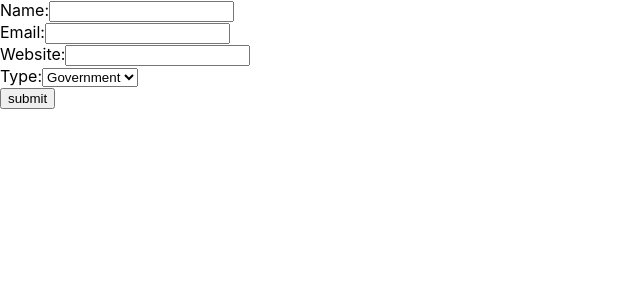
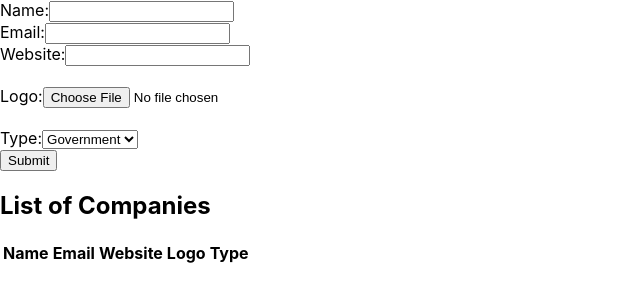
Before and after one commit to Mohamed-lehbib/Company_app, a React (Create React App) app: page / in a window 1280 px wide. Shown: the top 302 px of the page, without its empty margins (0-640 px from the left). Built offline with nearby package versions, Linux system fonts and the light colour scheme.

Commit message:
adding the modification

```diff
--- a/src/components/CreateCompany.tsx
+++ b/src/components/CreateCompany.tsx
@@ -1,17 +1,81 @@
 import React, { FormEvent, useState } from "react";
+import ListCompanies from "./ListCompanies";
 
 export default function CreateCompany() {
   const [name, setName] = useState<string>("");
   const [email, setEmail] = useState<string>("");
   const [url, setUrl] = useState<string>("");
-  const [logo, setLogo] = useState<File | null>(null);
-  const [type, setType] = useState("Government");
-  const [companies, setCompanies] = useState<Company[]>([])
-  function handleSubmit(e: FormEvent<HTMLFormElement>) {
+  const [logo, setLogo] = useState<File | null>(null); // State for storing the file object
+  const [logoPath, setLogoPath] = useState<string>(""); // State for storing the path of the logo image
+  const [type, setType] = useState<string>("Government");
+  const [companies, setCompanies] = useState<Company[]>([]);
+
+  function handleSubmit(e: FormEvent<HTMLFormElement>): void {
     e.preventDefault();
+    if (
+      !name ||
+      !email ||
+      !url ||
+      !isValidEmail(email) ||
+      !isValidUrl(url) ||
+      !isValidLogo(logo)
+    ) {
+      alert("Please fill in all fields correctly.");
+    }
+    const newCompany: Company = {
+      name,
+      email,
+      website: url,
+      logo: logoPath,
+      type,
+    };
 
+    setCompanies([...companies, newCompany]); // Append new company to the list
+    // Reset form fields after submission
+    setName("");
+    setEmail("");
+    setUrl("");
+    setLogo(null);
+    setLogoPath("");
+    setType("Government");
+
+    console.log("Company added:", newCompany);
   }
+
+  function handleLogoChange(e: React.ChangeEvent<HTMLInputElement>) {
+    const file = e.target.files?.[0]; // Get the first file selected by the user
+    if (file) {
+      if (!isValidLogo(file)) {
+        alert("Please select a valid image file (JPEG, PNG, GIF, SVG).");
+      }
+      setLogo(file); // Set the file object to state
+      setLogoPath(URL.createObjectURL(file)); // Get the path of the file object
+    } else {
+      setLogo(null); // Reset the file object if no file is selected
+      setLogoPath(""); // Reset the path if no file is selected
+    }
+  }
+
+  function isValidEmail(email: string): boolean {
+    // Basic email format validation using regular expression
+    const emailRegex = /^[^\s@]+@[^\s@]+\.[^\s@]+$/;
+    return emailRegex.test(email);
+  }
+
+  function isValidUrl(url: string): boolean {
+    // Basic URL format validation using regular expression
+    const urlRegex = /^(ftp|http|https):\/\/[^ "]+$/;
+    return urlRegex.test(url);
+  }
+
+  function isValidLogo(logo: File | null): boolean {
+    if (!logo) return false;
+    // Check if the file type is image or svg
+    return logo.type.startsWith("image/") || logo.type === "image/svg+xml";
+  }
+
   return (
+    <div>
       <div>
         <form onSubmit={handleSubmit}>
           <label>Name:</label>
@@ -23,30 +87,55 @@ export default function CreateCompany() {
           <br />
           <label>Email:</label>
           <input
-          type="email"
+            type="text"
             value={email}
             onChange={(e) => setEmail(e.target.value)}
           />
           <br />
+          {email && !isValidEmail(email) && (
+            <p style={{ color: "red" }}>
+              The email format isn't valid, Valid format: example@example.com
+            </p>
+          )}
           <label>Website:</label>
           <input
-          type="url"
+            type="text"
             value={url}
             onChange={(e) => setUrl(e.target.value)}
           />
           <br />
-        {/* <label>Logo:</label>
-        <input type="file" value={logo} onChange={(e) => setName(e.target.value)}/>
-        <br /> */}
+          {url && !isValidUrl(url) && (
+            <p style={{ color: "red" }}>
+              The website format isn't valid, Valid format: http://example.com
+            </p>
+          )}
+          <br />
+          <label>Logo:</label>
+          <input type="file" onChange={handleLogoChange} />
+          <br />
+          {logo && !isValidLogo(logo) && (
+            <p style={{ color: "red" }}>
+              This isn't a valid logo if no valid format
+            </p>
+          )}
+          {logoPath && (
+            <img src={logoPath} alt="Logo Preview" width={150} height={150} />
+          )}{" "}
+          {/* Display preview of the logo */}
+          <br />
           <label>Type:</label>
           <select value={type} onChange={(e) => setType(e.target.value)}>
-          <option value="Government ">Government </option>
-          <option value="Private ">Private </option>
-          <option value="Foreign ">Foreign </option>
+            <option value="Government">Government</option>
+            <option value="Private">Private</option>
+            <option value="Foreign">Foreign</option>
           </select>
           <br />
-        <button type="submit">submit</button>
+          <button type="submit">Submit</button>
         </form>
+      </div>
+      <div>
+        <ListCompanies companies={companies} />
+      </div>
     </div>
   );
 }
--- /dev/null
+++ b/src/components/ListCompanies.tsx
@@ -0,0 +1,38 @@
+import React from "react";
+
+export default function ListCompanies({companies}: {companies: Company[]}) {
+  return (
+    <div>
+      <h2>List of Companies</h2>
+      <table>
+        <thead>
+          <tr>
+            <th>Name</th>
+            <th>Email</th>
+            <th>Website</th>
+            <th>Logo</th>
+            <th>Type</th>
+          </tr>
+        </thead>
+        <tbody>
+          {companies.map((company, index) => (
+            <tr key={index}>
+              <td>{company.name}</td>
+              <td>{company.email}</td>
+              <td>{company.website}</td>
+              <td>
+                <img
+                  src={company.logo}
+                  alt={`${company.name} Logo`}
+                  width={50}
+                  height={50}
+                />
+              </td>
+              <td>{company.type}</td>
+            </tr>
+          ))}
+        </tbody>
+      </table>
+    </div>
+  );
+}
--- a/src/types/Company.d.ts
+++ b/src/types/Company.d.ts
@@ -2,6 +2,6 @@ type Company = {
     name: string;
     email: string;
     website: string;
-    logo: File | null;
+    logo: string;
     type: string;
   }
```
Lines whose indentation alone changed are shown as unchanged.
